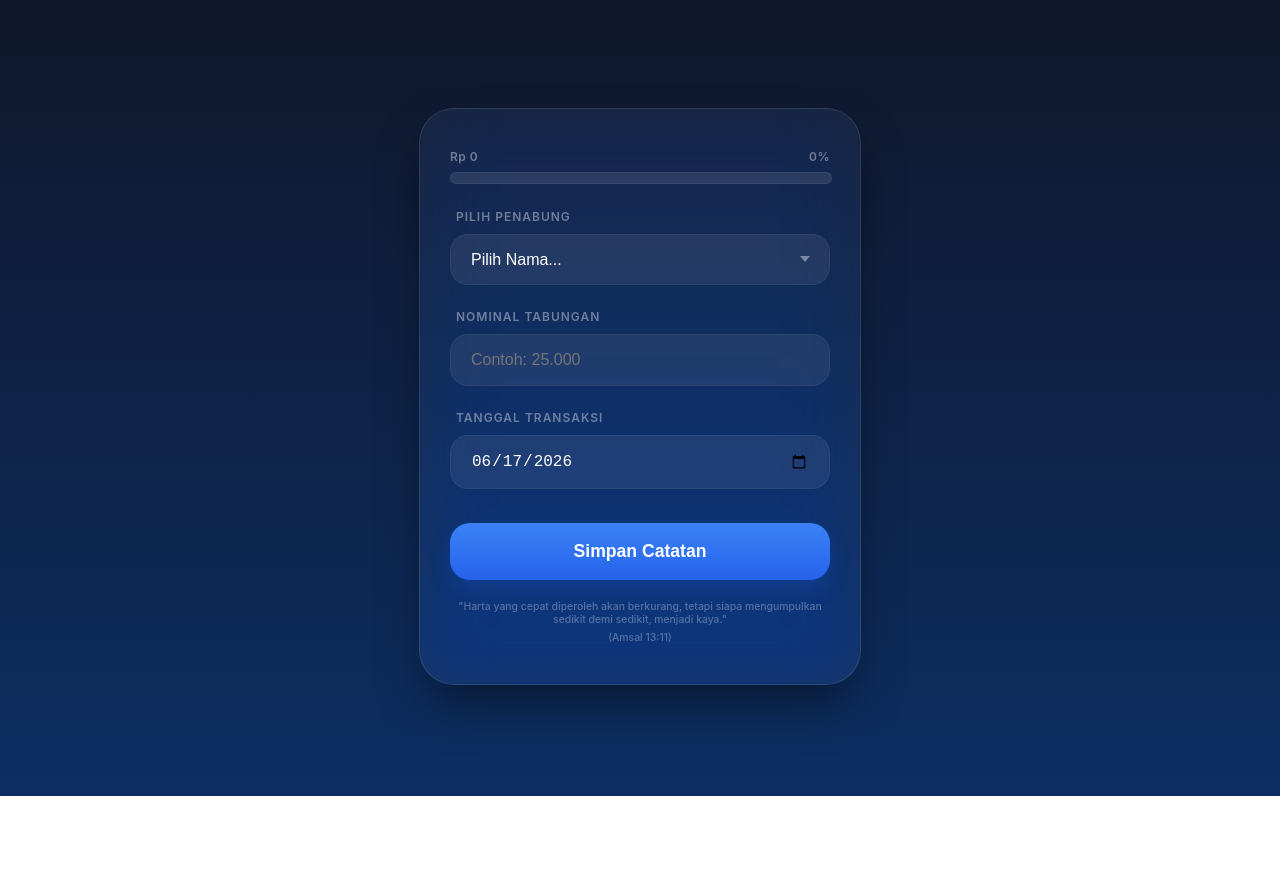
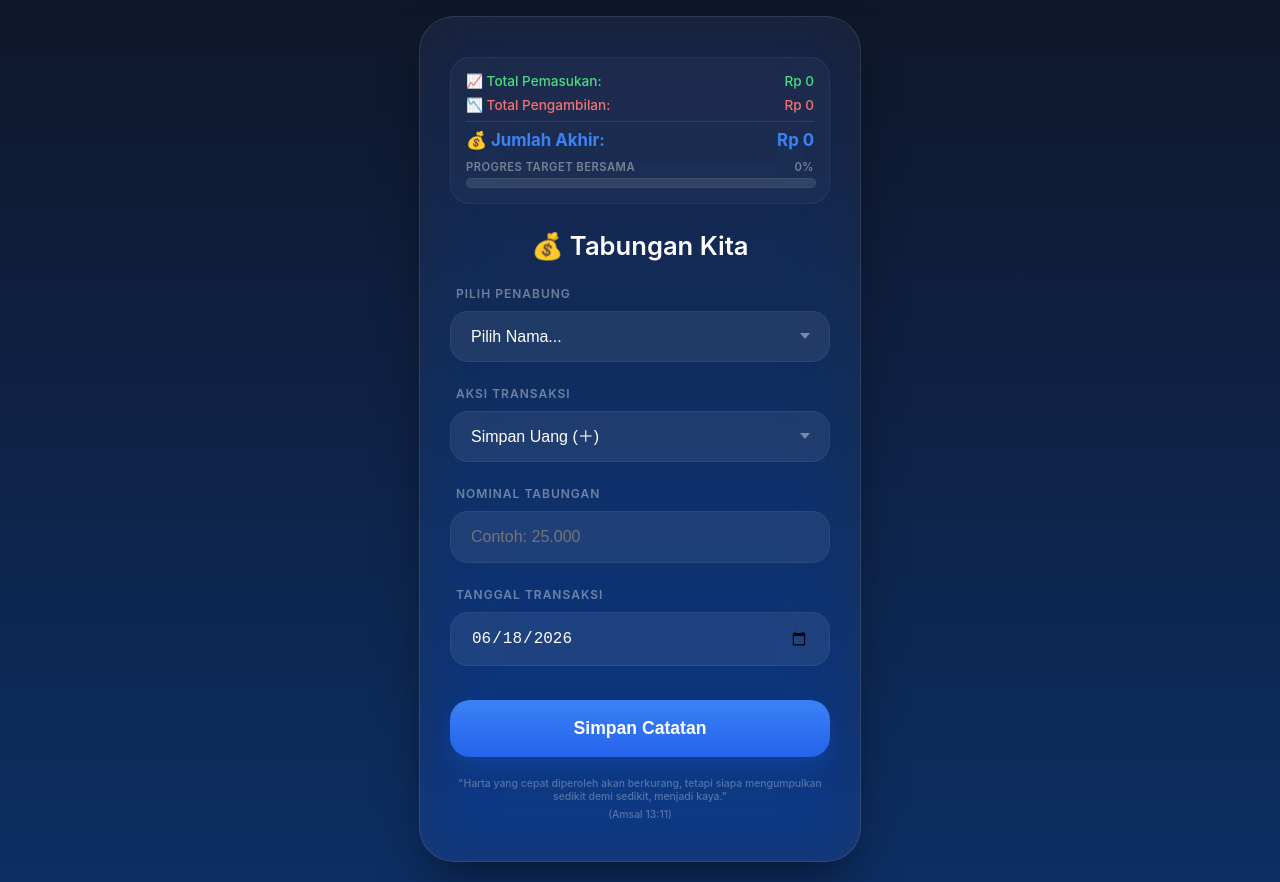
Before and after one commit to Vaxtroy/Tabungan, a plain HTML site: page index.html in a window 1280 px wide. Shown: the part 4-886 px from the top of the page. Before the commit the page ends 800 px from the top, so only its background shows below. Drawn offline with Linux system fonts and the light colour scheme; no server answers.

Commit message:
Refactor index.html for improved UI and functionality
Updated the HTML structure and styles for the savings application, including progress bar and transaction form.

```diff
--- a/index.html
+++ b/index.html
@@ -24,24 +24,52 @@
         position: relative;
       }
 
-      /* --- PROGRESS BAR SECTION (Tambahan Baru) --- */
+      /* --- PROGRESS & SALDO SECTION --- */
       .progress-section {
         margin-bottom: 25px;
-        text-align: center;
+        text-align: left;
+        background: rgba(255, 255, 255, 0.03);
+        padding: 15px;
+        border-radius: 20px;
+        border: 1px solid rgba(255, 255, 255, 0.05);
       }
+      .saldo-row {
+        display: flex;
+        justify-content: space-between;
+        font-size: 0.85rem;
+        margin-bottom: 8px;
+        font-weight: 500;
+      }
+      .saldo-row.pemasukan {
+        color: #4ade80;
+      } /* Hijau */
+      .saldo-row.pengambilan {
+        color: #f87171;
+      } /* Merah */
+      .saldo-row.akhir {
+        font-size: 1.05rem;
+        font-weight: 700;
+        border-top: 1px solid rgba(255, 255, 255, 0.1);
+        padding-top: 8px;
+        margin-top: 4px;
+        color: #3b82f6; /* Biru */
+      }
+
       .progress-info {
         display: flex;
         justify-content: space-between;
-        font-size: 0.75rem;
+        font-size: 0.7rem;
         color: rgba(255, 255, 255, 0.4);
-        margin-bottom: 8px;
+        margin-top: 10px;
+        margin-bottom: 4px;
         font-weight: 600;
         letter-spacing: 0.5px;
+        text-transform: uppercase;
       }
       .progress-container {
         background: rgba(255, 255, 255, 0.1);
         border-radius: 20px;
-        height: 10px;
+        height: 8px;
         width: 100%;
         overflow: hidden;
         border: 1px solid rgba(255, 255, 255, 0.05);
@@ -229,8 +257,21 @@
 
     <div class="card">
       <div class="progress-section">
+        <div class="saldo-row pemasukan">
+          <span>📈 Total Pemasukan:</span>
+          <span id="labelTotal">Rp 0</span>
+        </div>
+        <div class="saldo-row pengambilan">
+          <span>📉 Total Pengambilan:</span>
+          <span id="labelSpending">Rp 0</span>
+        </div>
+        <div class="saldo-row akhir">
+          <span>💰 Jumlah Akhir:</span>
+          <span id="labelAkhir">Rp 0</span>
+        </div>
+
         <div class="progress-info">
-          <span id="labelTotal">Rp 0</span>
+          <span>Progres Target Bersama</span>
           <span id="labelPercent">0%</span>
         </div>
         <div class="progress-container">
@@ -238,6 +279,7 @@
         </div>
       </div>
 
+      <h3>💰 Tabungan Kita</h3>
       <form id="tabunganForm">
         <div class="input-group">
           <label>Pilih Penabung</label>
@@ -251,12 +293,21 @@
         </div>
 
         <div class="input-group">
+          <label>Aksi Transaksi</label>
+          <div class="select-wrapper">
+            <select id="tipeTransaksi" required>
+              <option value="masuk" selected>Simpan Uang (＋)</option>
+              <option value="keluar">Ambil Uang (－)</option>
+            </select>
+          </div>
+        </div>
+
+        <div class="input-group">
           <label>Nominal Tabungan</label>
           <input
             type="text"
             id="jumlahDisplay"
             inputmode="numeric"
-            min="1000"
             placeholder="Contoh: 25.000"
             required
           />
@@ -279,7 +330,7 @@
 
     <script>
       const scriptURL =
-        "https://script.google.com/macros/s/AKfycbxIzSt6-MASq_SBzuPX9QctxKja89Yl1kXLyw619zyCnWVwm3KYJABGLYfP-rRf2XXYOA/exec";
+        "https://script.google.com/macros/s/AKfycbyd1avZIc77uNS7Ms2aYvdjV394Pa2RB2xnCz49SGUa_lHm6VsJSZS4w-cU6g19afjNDg/exec";
       const targetGoal = 5000000;
 
       // 1. FORMAT TITIK
@@ -288,7 +339,7 @@
 
       inputDisp.addEventListener("input", function (e) {
         let val = e.target.value.replace(/\D/g, "");
-        inputReal.value = val; // Pastikan nilai angka murni tersimpan di input hidden
+        inputReal.value = val;
         if (val) {
           e.target.value = Number(val).toLocaleString("id-ID");
         }
@@ -309,19 +360,32 @@
         return daftarHari[tanggal.getDay()];
       }
 
-      // 3. UPDATE PROGRESS BAR
+      // 3. UPDATE UI (TIGA BARIS INFO SALDO)
       async function updateUI() {
         try {
           const res = await fetch(scriptURL);
           const data = await res.json();
-          const total = data.total || 0;
-          const percent = Math.min((total / targetGoal) * 100, 100).toFixed(1);
+
+          const totalIn = data.total_pemasukan || 0;
+          const totalOut = data.total_pengambilan || 0;
+          const sisaAkhir = data.jumlah_akhir || 0;
+
+          // Hitung persen berdasarkan Jumlah Akhir sisa saldo
+          const percent = Math.min((sisaAkhir / targetGoal) * 100, 100).toFixed(
+            1,
+          );
+
           document.getElementById("bar").style.width = percent + "%";
           document.getElementById("labelPercent").innerText = percent + "%";
+
           document.getElementById("labelTotal").innerText =
-            "Rp " + total.toLocaleString("id-ID");
+            "Rp " + totalIn.toLocaleString("id-ID");
+          document.getElementById("labelSpending").innerText =
+            "Rp " + totalOut.toLocaleString("id-ID");
+          document.getElementById("labelAkhir").innerText =
+            "Rp " + sisaAkhir.toLocaleString("id-ID");
         } catch (e) {
-          console.log("Gagal memuat saldo");
+          console.log("Gagal memuat data saldo");
         }
       }
 
@@ -354,23 +418,29 @@
       window.onload = function () {
         updateUI();
         createCelebrationEffect();
-        document.getElementById("tgl_nabung").value = new Date()
-          .toISOString()
-          .split("T")[0];
+
+        // Format tanggal mengikuti zona waktu Indonesia (WIB)
+        const opsiWaktu = {
+          timeZone: "Asia/Jakarta",
+          year: "numeric",
+          month: "2-digit",
+          day: "2-digit",
+        };
+        const formatter = new Intl.DateTimeFormat("fr-CA", opsiWaktu); // 'fr-CA' menghasilkan format YYYY-MM-DD
+        const tanggalWIB = formatter.format(new Date());
+
+        document.getElementById("tgl_nabung").value = tanggalWIB;
       };
 
-      // 5. SUBMIT FORM (Perbaikan variabel 'real' menjadi 'inputReal')
+      // 5. SUBMIT FORM
       const form = document.getElementById("tabunganForm");
       form.addEventListener("submit", (e) => {
         e.preventDefault();
-
-        // Ambil nilai dari input hidden (angka murni)
         const nominalAngka = parseInt(inputReal.value);
 
-        // VALIDASI MINIMAL 1000
         if (nominalAngka < 1000) {
-          alert("Maaf, minimal menabung adalah Rp 1.000 ya! Semangat!");
-          return; // Berhenti di sini, tidak jadi mengirim data
+          alert("Maaf, minimal nominal transaksi adalah Rp 1.000 ya!");
+          return;
         }
 
         const btn = document.getElementById("btnSubmit");
@@ -379,9 +449,11 @@
 
         const tanggalInput = document.getElementById("tgl_nabung").value;
         const hari = dapatkanNamaHari(tanggalInput);
+        const tipe = document.getElementById("tipeTransaksi").value;
 
         const formData = new URLSearchParams();
         formData.append("nama", document.getElementById("nama").value);
+        formData.append("tipe_transaksi", tipe);
         formData.append("jumlah", inputReal.value);
         formData.append("tgl_nabung", tanggalInput);
         formData.append("hari", hari);
@@ -392,7 +464,7 @@
           body: formData,
         })
           .then(() => {
-            alert("Berhasil dicatat! Hari " + hari + " ini kamu hebat! ✨");
+            alert("Catatan transaksi berhasil diperbarui! ✨");
             location.reload();
           })
           .catch(() => {
```
